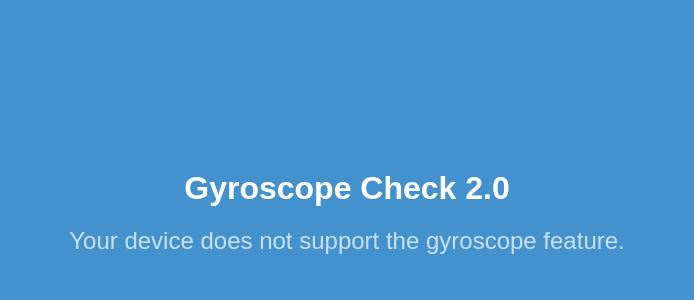
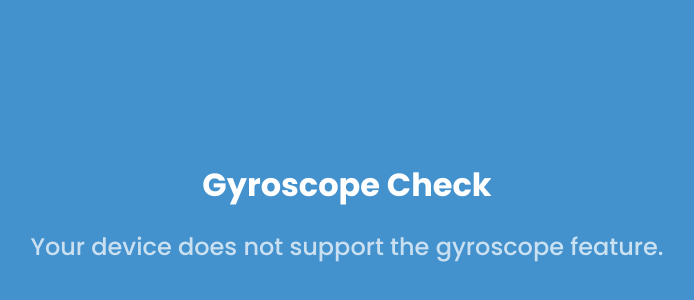
Before and after one commit to peacekeeper09/Gyroscope-Test, a plain HTML site: page index.html in a window 1280 px wide. Shown: the part 186-486 px from the top of the page, without its empty margins (293-987 px from the left). Drawn offline with Linux system fonts and the light colour scheme.

Commit message:
Update index.html

```diff
--- a/index.html
+++ b/index.html
@@ -7,8 +7,9 @@
     <title>Gyroscope Check</title>
     <script src="https://cdnjs.cloudflare.com/ajax/libs/detectizr/2.2.0/detectizr.min.js"></script>
     <style>
+        @import url('https://fonts.googleapis.com/css2?family=Poppins:ital,wght@0,500;0,600;0,700;1,500;1,600&family=Work+Sans:wght@100&display=swap');
         body {
-            font-family: 'Arial', sans-serif;
+            font-family: 'Poppins', sans-serif;
             text-align: center;
             display: flex;
             align-items: center;
@@ -44,7 +45,7 @@
 
 <body>
     <div>
-        <h1>Gyroscope Check 2.0</h1>
+        <h1>Gyroscope Check</h1>
         <p id="gyro-status">Checking gyroscope...</p>
     </div>
 
```
